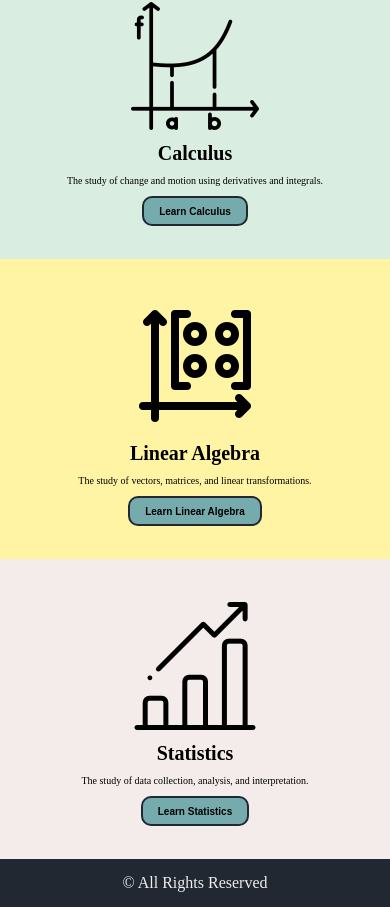
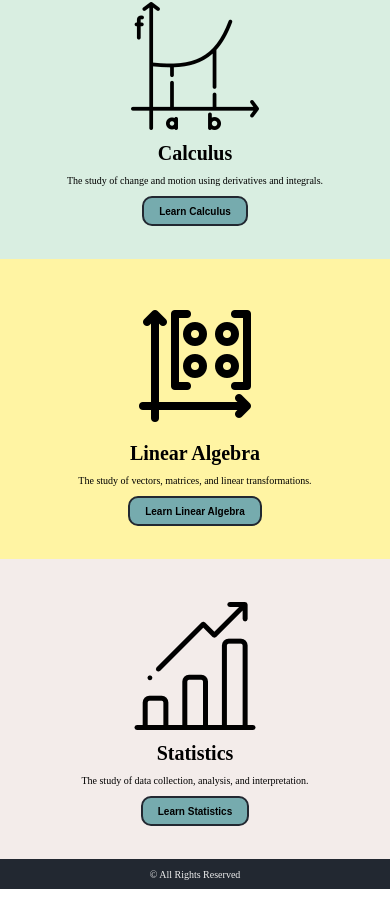
Before and after one commit to DryBoss/math-school, a React (Vite) app: page / in a window 390 px wide. Shown: the part 405-1312 px from the top of the page. Built offline with nearby package versions, Linux system fonts and the light colour scheme.

Commit message:
home page

```diff
--- a/src/components/main/pages/home-page/sections/footer-section/Footer-section.module.css
+++ b/src/components/main/pages/home-page/sections/footer-section/Footer-section.module.css
@@ -7,3 +7,14 @@
   color: #eeeeee;
   background-color: #222831;
 }
+
+@media (max-width: 768px) {
+  .footer {
+    font-size: 12px;
+  }
+}
+@media (max-width: 480px) {
+  .footer {
+    font-size: 10px;
+  }
+}
--- a/src/components/main/pages/home-page/sections/footer-section/Footer-section.module.scss
+++ b/src/components/main/pages/home-page/sections/footer-section/Footer-section.module.scss
@@ -9,3 +9,15 @@
   color: $secondary-light;
   background-color: $primary-dark;
 }
+
+@media (max-width: 768px) {
+  .footer {
+    font-size: 12px;
+  }
+}
+
+@media (max-width: 480px) {
+  .footer {
+    font-size: 10px;
+  }
+}
```
